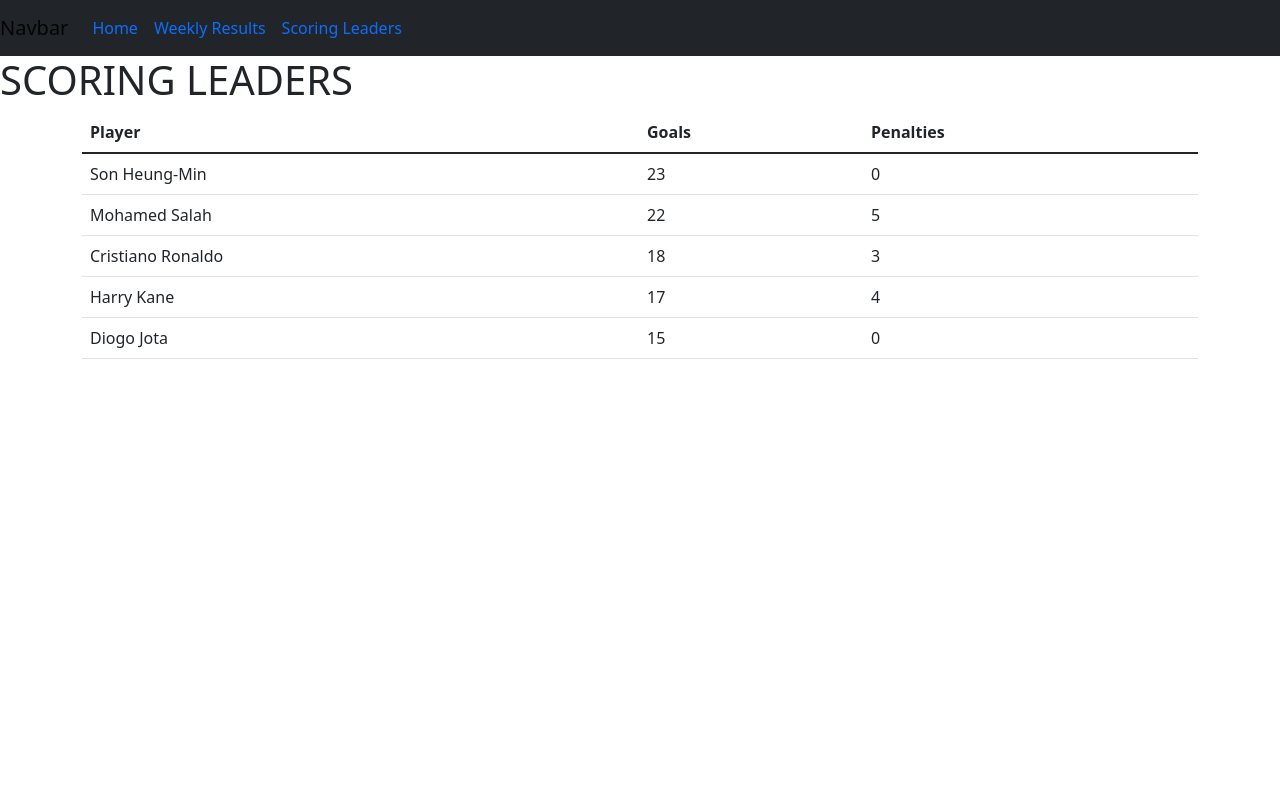
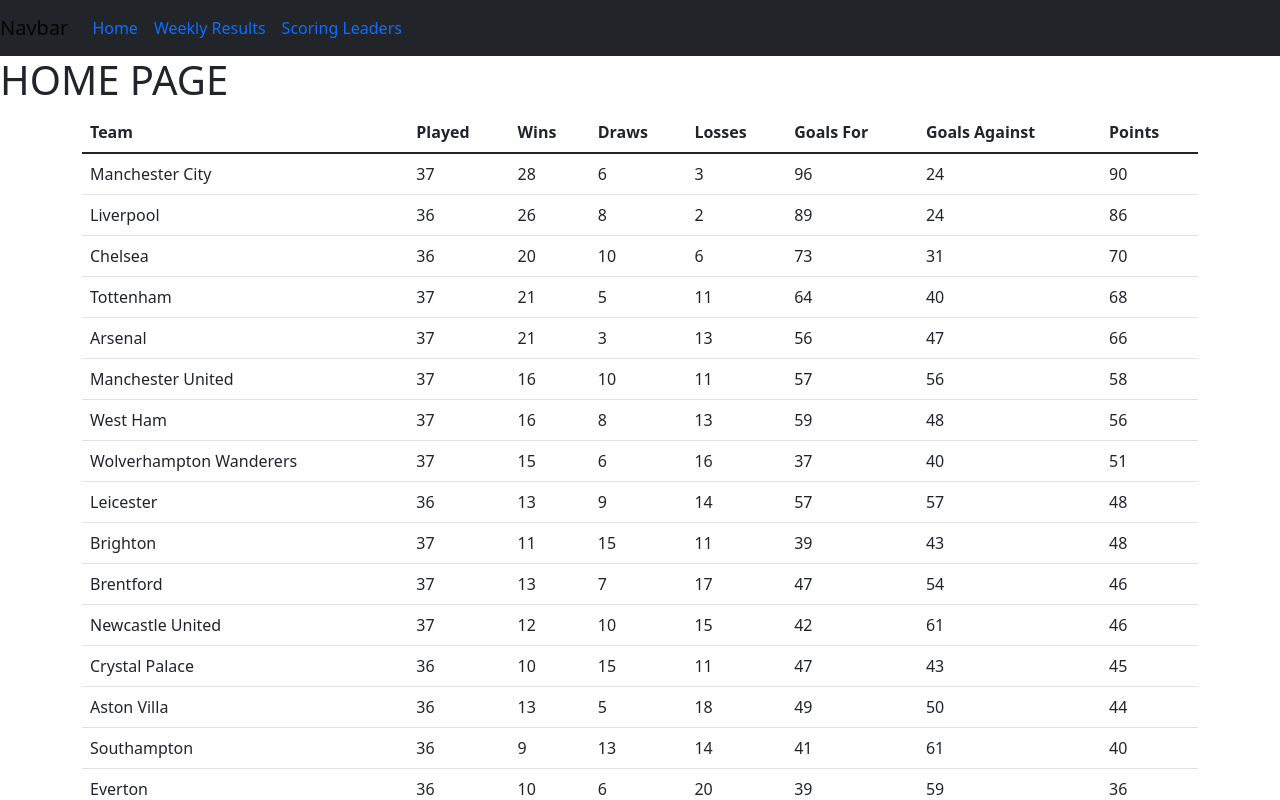
Before and after one commit to millertim83/premier-league, a React (Create React App) app: page / in a window 1280 px wide. Shown: the top 800 px of the page. Built offline with nearby package versions, Linux system fonts and the light colour scheme.

Commit message:
installed react router for multi-page app

```diff
--- a/package.json
+++ b/package.json
@@ -9,6 +9,7 @@
     "bootstrap": "^5.1.3",
     "react": "^18.1.0",
     "react-dom": "^18.1.0",
+    "react-router-dom": "^5.3.3",
     "react-scripts": "^5.0.1",
     "web-vitals": "^2.1.4"
   },
--- a/src/App.js
+++ b/src/App.js
@@ -1,17 +1,27 @@
 import React from "react";
 import "bootstrap/dist/css/bootstrap.min.css"
-//import Home from "./Components/home/Home.js";
+import Home from "./Components/home/Home.js";
 import NavBar from "./Components/NavBar";
-//import WeeklyResults from "./Components/WeeklyResults/WeeklyResults.js";
+import WeeklyResults from "./Components/WeeklyResults/WeeklyResults.js";
 import ScoringLeaders from "./Components/scoringLeaders/ScoringLeaders";
+import { BrowserRouter as Router, Route, Switch } from "react-router-dom";
 
 
 function App() {
   return (
-    <div>
-      <NavBar />
-      <ScoringLeaders />
-    </div>
+    <Router>
+      <div className="App">
+        <NavBar />
+        <div className="content">
+          <Switch>
+            <Route path="/" exact component = {() => <Home />} />
+            <Route path="/weeklyresults" exact component = {() => <WeeklyResults />} />
+            <Route path="/scoringleaders" exact component = {() => <ScoringLeaders />} />
+          </Switch>
+
+        </div>
+      </div>
+    </Router>
   );
 }
 
```
Also changed, not shown: 1 other file (tests, documents, lock files or other folders).
